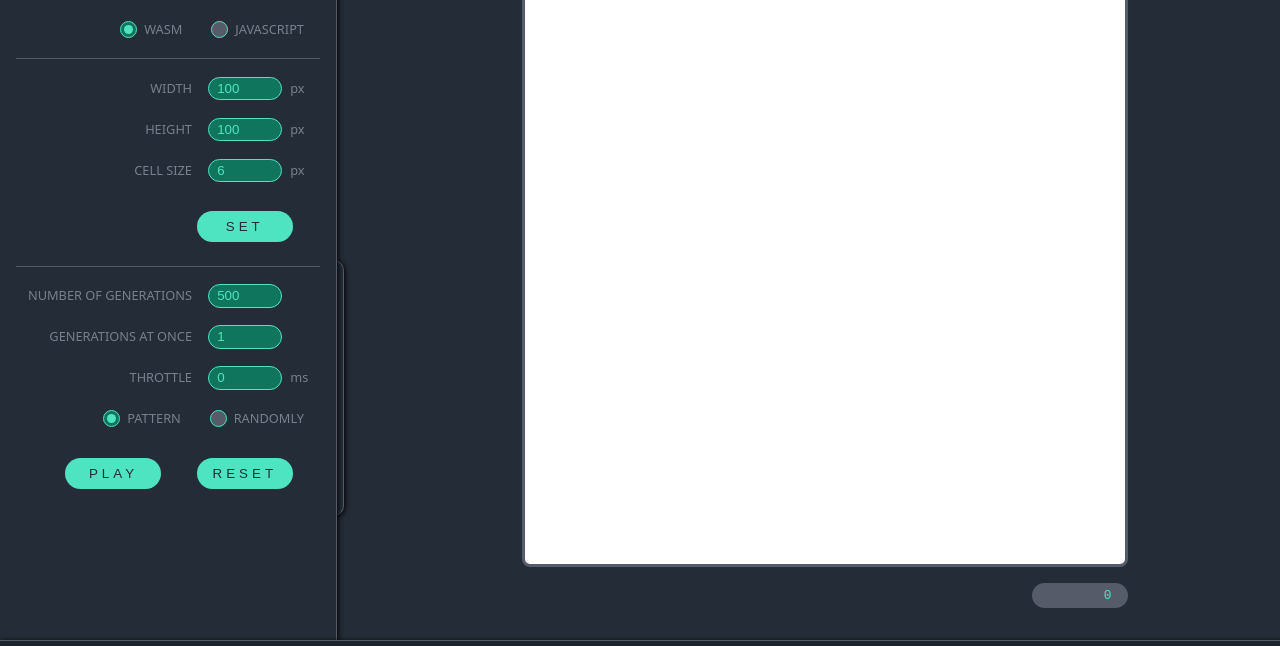
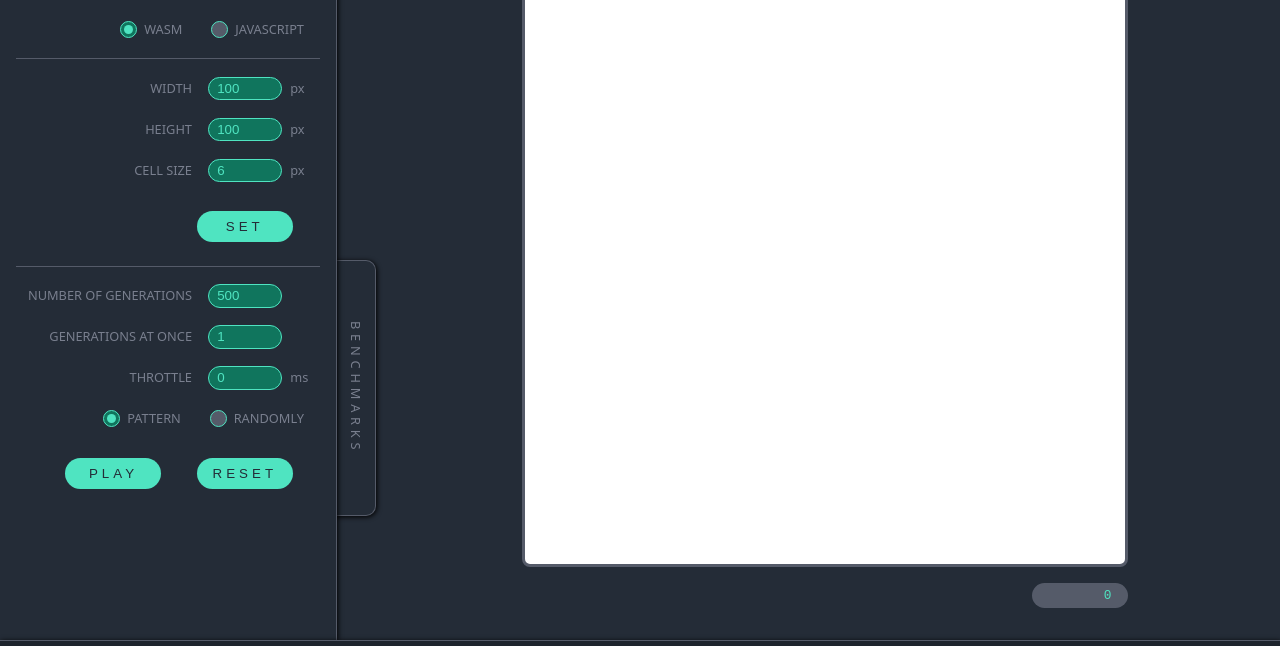
Before and after one commit to olimungo/wasm-game-of-life, a website built with webpack: page www/index.html in a window 1280 px wide. Shown: the part 87-733 px from the top of the page. Built offline with nearby package versions, Linux system fonts and the light colour scheme; files whose address does not match are found by name; what wasm-game-of-life would draw is missing.

Commit message:
Fix Benchmarks panel positioning

```diff
--- a/www/index.css
+++ b/www/index.css
@@ -317,7 +317,7 @@ footer {
 }
 
 .results {
-    left: 0.7rem;
+    left: 2.7rem;
     top: 21.7rem;
     transition: 0.35s ease-in-out;
 }
```
